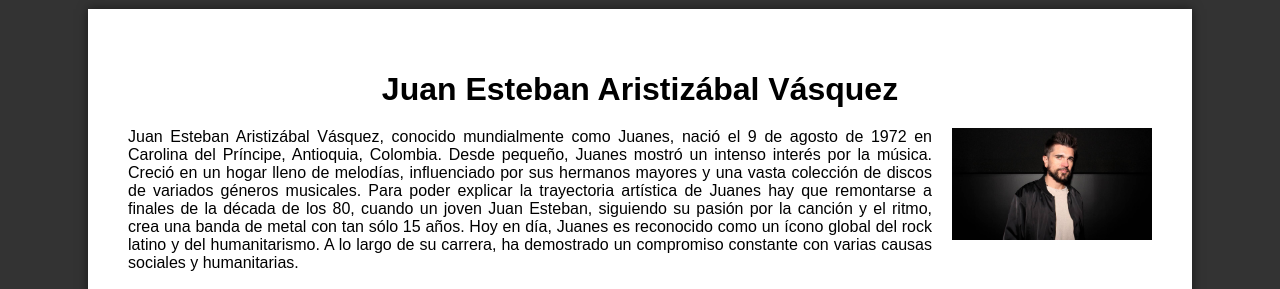
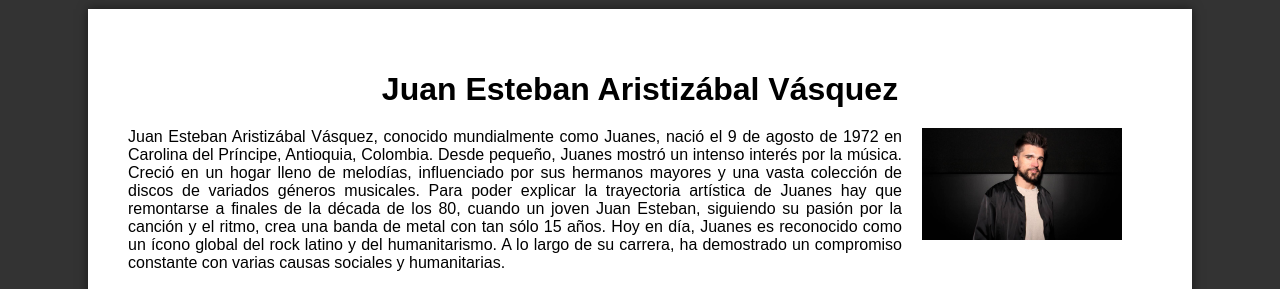
Before and after one commit to Jason2199/mi-primer-pagina-web, a plain HTML site: page index.html in a window 1280 px wide. Shown: the top 289 px of the page. Drawn offline with Linux system fonts and the light colour scheme.

Commit message:
Update estilo.css

```diff
--- a/estilo.css
+++ b/estilo.css
@@ -32,6 +32,7 @@ body {
 .centrado .contenido img.imagen-derecha {
     float: right; /* Alinea la imagen a la derecha */
     margin-left: 20px; /* Espacio a la izquierda de la imagen */
+    margin-right: 30px; /* Espacio a la derecha de la imagen */
     max-width: 200px; /* Ajusta el tamaño de la imagen */
     height: auto; /* Mantiene la proporción de la imagen */
 }
```
